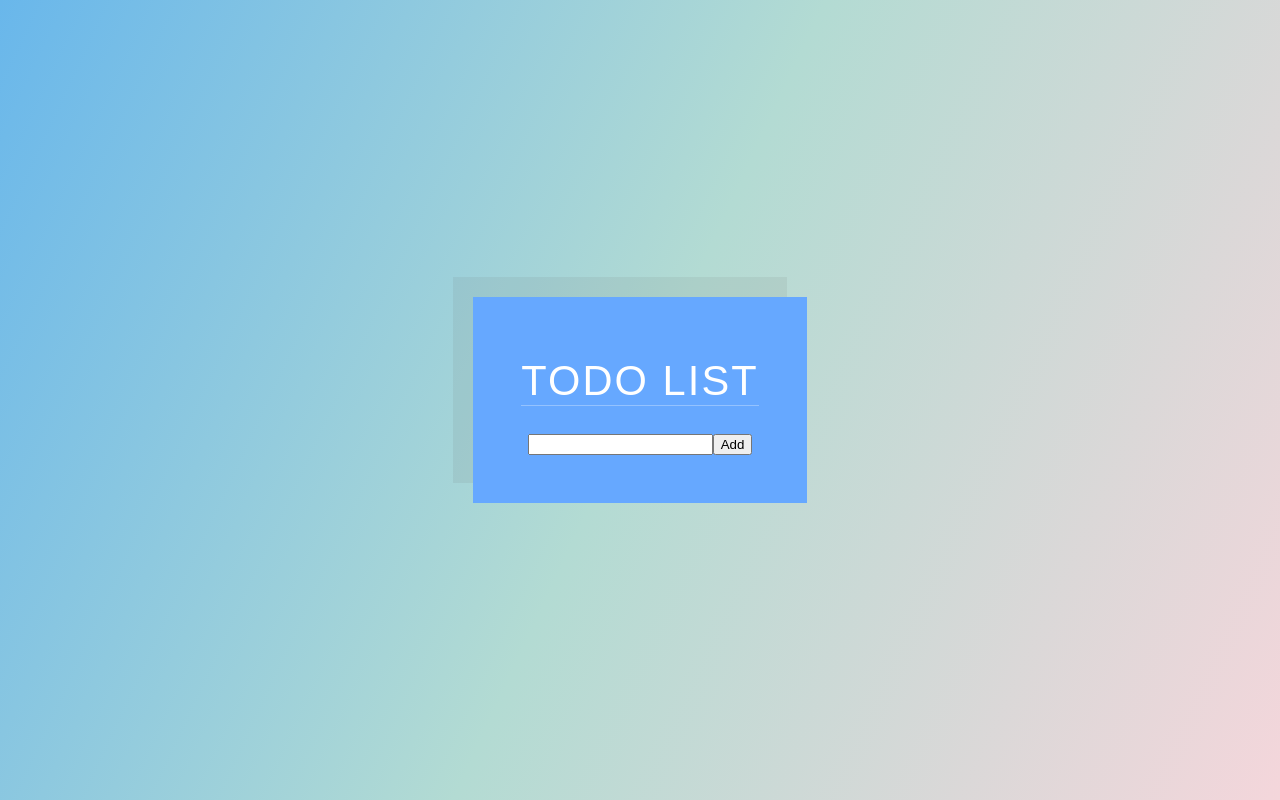
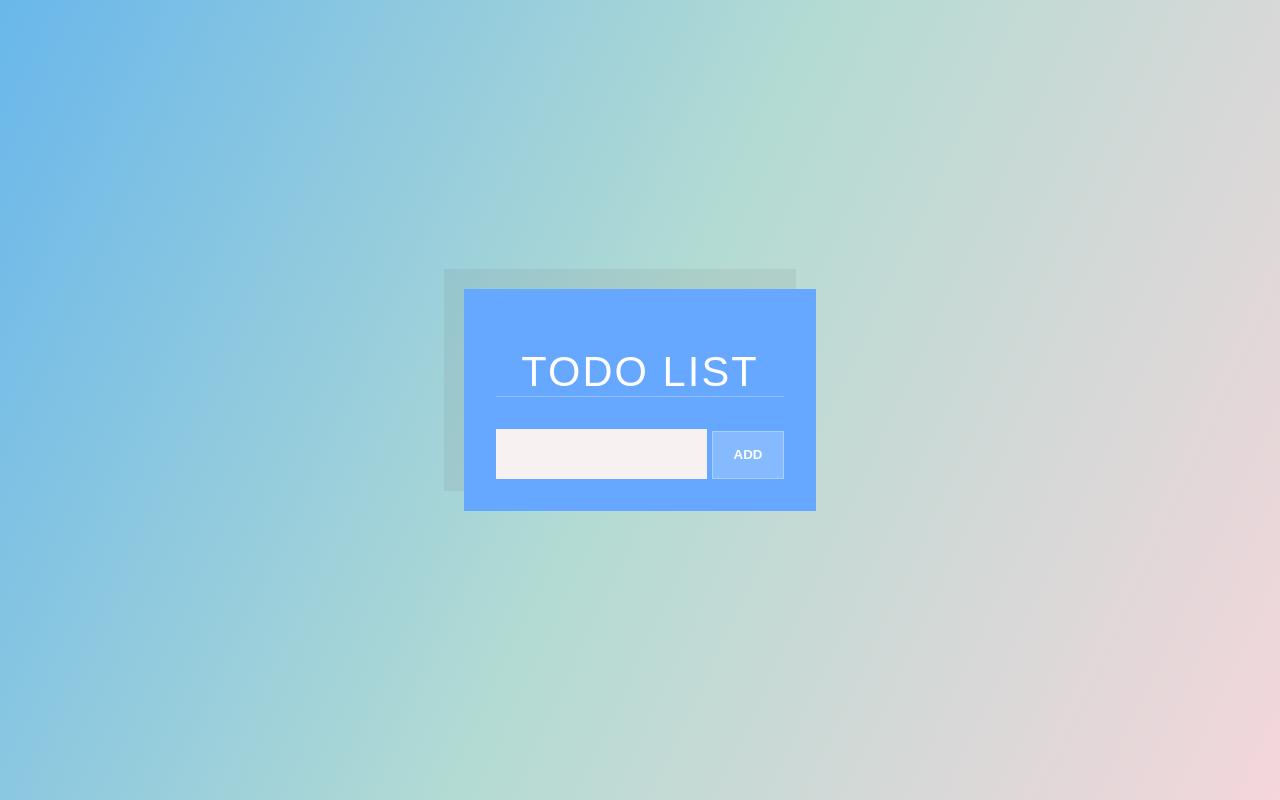
Before and after one commit to DougFelix/ReactKaffa, a React (Create React App) app in the folder kaffamobile/: page / in a window 1280 px wide. Built offline with nearby package versions, Linux system fonts and the light colour scheme.

Commit message:
Add Todo and AddTodoForm Styles

```diff
--- a/kaffamobile/src/App.css
+++ b/kaffamobile/src/App.css
@@ -3,5 +3,5 @@
   display: flex;
   align-items: center;
   justify-content: center;
-  height: 100vh;
+  min-height: 100vh;
 }
--- a/kaffamobile/src/Components/TodoList/AddTodoForm.css
+++ b/kaffamobile/src/Components/TodoList/AddTodoForm.css
@@ -0,0 +1,34 @@
+.AddTodoForm {
+    margin-top: 2rem;
+    display: flex;
+    flex-wrap: wrap;
+    justify-content: center;
+}
+.AddTodoForm input {
+    border: none;
+    background: #f7f1f1;
+    font-size: initial;
+    outline: none;
+}
+.AddTodoForm button {
+    padding: 0 1.3rem;
+    border: none;
+    background: rgba(255, 255, 255, 0.2);
+    color: white;
+    text-transform: uppercase;
+    font-weight: bold;
+    border: 1px solid rgba(255, 255, 255, 0.3);
+    margin-left: 5px;
+    cursor: pointer;
+    transition: background 0.4s ease-out;
+    outline: none;
+}
+
+.AddTodoForm button:hover {
+    background: rgba(0, 0, 0, 0.1);
+}
+.AddTodoForm input,
+.AddTodoForm button {
+    font-family: "Quicksand", sans-serif;
+    height: 3rem;
+}
--- /dev/null
+++ b/kaffamobile/src/Components/TodoList/Todo.css
@@ -0,0 +1,35 @@
+
+.Todo {
+    display: flex;
+    margin: 0 -3rem 4px;
+    padding: 0.5rem 3rem;
+    min-height: 3rem;
+    justify-content: space-between;
+    align-items: center;
+    background: rgba(255, 255, 255, 0.2);
+    overflow: hidden;
+    position: relative;
+    transition: opacity 500ms ease-in-out;
+}
+.Todo p {
+    overflow-wrap: break-word;
+    word-wrap: break-word;
+    hyphens: auto;
+    max-width: 300px;
+    text-align: left;
+}
+
+.Todo-Icon {
+    flex-shrink: 0;
+    padding-left: 1em;
+    margin-left: auto;
+}
+
+.Todo-Icon span {
+    border: none;
+    font-size: 1.2em;
+    background: none;
+    -webkit-appearance: none;
+    cursor: pointer;
+    color: #fff;
+}
--- a/kaffamobile/src/Components/TodoList/Todo.js
+++ b/kaffamobile/src/Components/TodoList/Todo.js
@@ -1,4 +1,7 @@
 import React, { Component } from 'react';
+
+// CSS
+import './Todo.css';
 
 class Todo extends Component {
     constructor(props) {
@@ -17,7 +20,7 @@ class Todo extends Component {
         const {data} = this.props;
         return (
             <div className='Todo'>
-                <span>{data.todo}</span>
+                <p>{data.todo}</p>
                 <div className='Todo-Icon'>
                     <span onClick={() => this.handleDelete(data.id)}><i className="far fa-trash-alt"></i></span>
                 </div>
--- a/kaffamobile/src/Components/TodoList/TodoList.css
+++ b/kaffamobile/src/Components/TodoList/TodoList.css
@@ -1,6 +1,6 @@
 .TodoList {
     margin: 4rem auto;
-    padding: 2rem 3rem 3rem;
+    padding: 2rem 2rem 2rem;
     max-width: 600px;
     background: #66a8ff;
     color: #fff;
@@ -30,31 +30,3 @@
     -webkit-background-clip: text;
     -webkit-text-fill-color: transparent; */
 }
-
-.Todo {
-    display: flex;
-    margin: 0 -3rem 4px;
-    padding: 1.1rem 3rem;
-    height: 2rem;
-    justify-content: space-between;
-    align-items: center;
-    background: rgba(255, 255, 255, 0.2);
-    overflow: hidden;
-    position: relative;
-    transition: opacity 500ms ease-in-out;
-}
-
-.Todo-Icon {
-    flex-shrink: 0;
-    padding-left: 0.7em;
-    margin-left: auto;
-}
-
-.Todo-Icon span {
-    border: none;
-    font-size: 1.2em;
-    background: none;
-    -webkit-appearance: none;
-    cursor: pointer;
-    color: #fff;
-}
```
